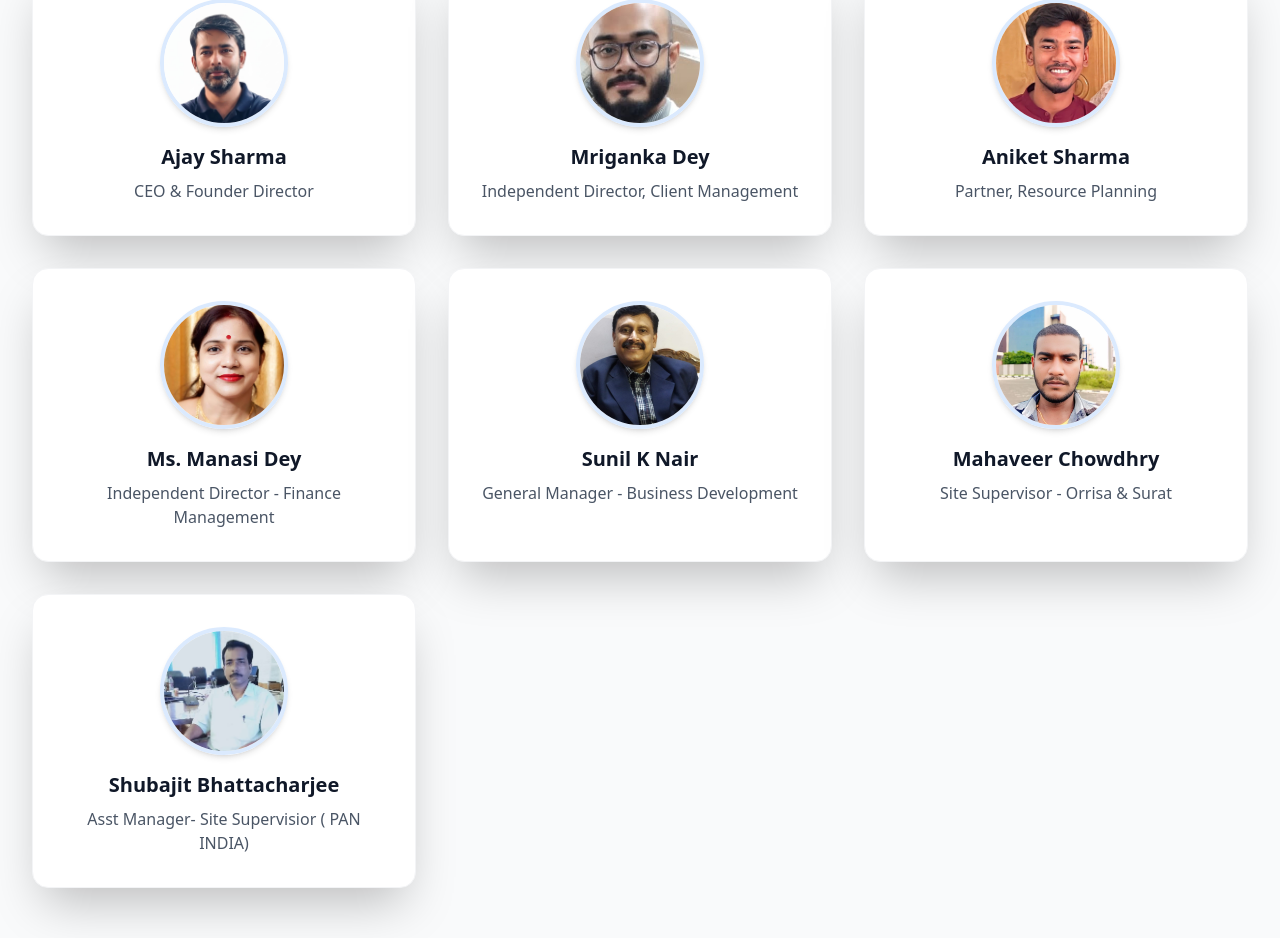
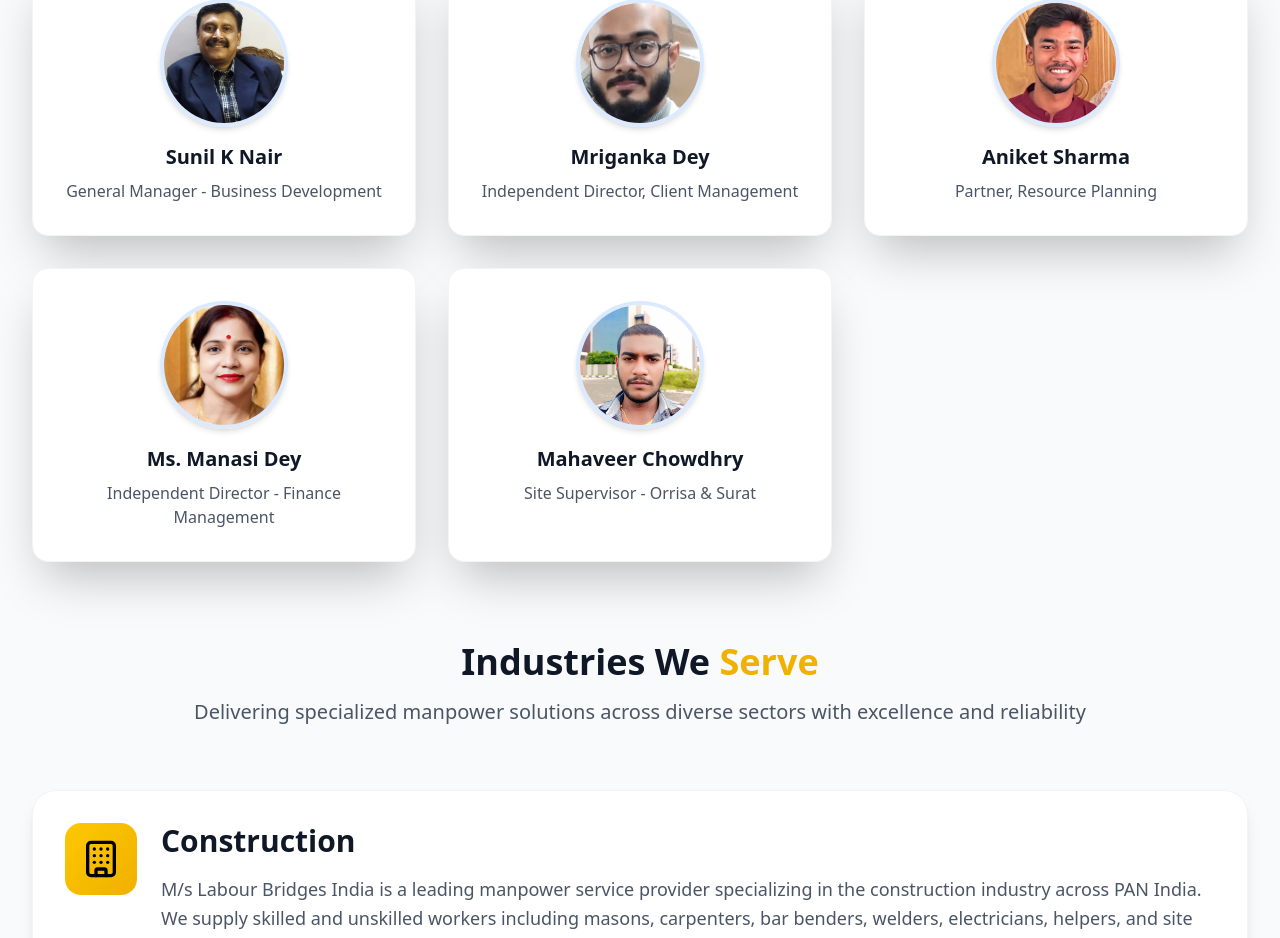
Before and after one commit to vgokul27/Labour-Bridge, a React (Vite) app in the folder labour-bridge/: page /about in a window 1280 px wide. Shown: the part 1401-2339 px from the top of the page. Built offline with nearby package versions, Linux system fonts and the light colour scheme.

Commit message:
Leadership team updated

```diff
--- a/labour-bridge/index.html
+++ b/labour-bridge/index.html
@@ -4,7 +4,7 @@
     <meta charset="UTF-8" />
     <link rel="icon" type="image/svg+xml" href="/logo.jpg" />
     <meta name="viewport" content="width=device-width, initial-scale=1.0" />
-    <title>Labour Bridge - India</title>
+    <title>Labour Bridges - India</title>
   </head>
   <body>
     <div id="root"></div>
--- a/labour-bridge/src/components/AboutSection.jsx
+++ b/labour-bridge/src/components/AboutSection.jsx
@@ -41,9 +41,9 @@ const AboutSection = () => {
 
   const leadership = [
     {
-      name: "Ajay Sharma",
-      role: "CEO & Founder Director",
-      image: "ajay-sharma.jpg",
+      name: "Sunil K Nair",
+      role: "General Manager - Business Development",
+      image: "sunil.jpg",
     },
     {
       name: "Mriganka Dey",
@@ -60,20 +60,11 @@ const AboutSection = () => {
       role: "Independent Director - Finance Management",
       image: "manasi-dey.jpg",
     },
-    {
-      name: "Sunil K Nair",
-      role: "General Manager - Business Development",
-      image: "sunil.jpg",
-    },
+
     {
       name: "Mahaveer Chowdhry",
       role: "Site Supervisor - Orrisa & Surat",
       image: "mahaveer-chowdhry.jpg",
-    },
-    {
-      name: "Shubajit Bhattacharjee",
-      role: "Asst Manager- Site Supervisior ( PAN INDIA)",
-      image: "shubajit.jpg",
     },
   ];
 
```
